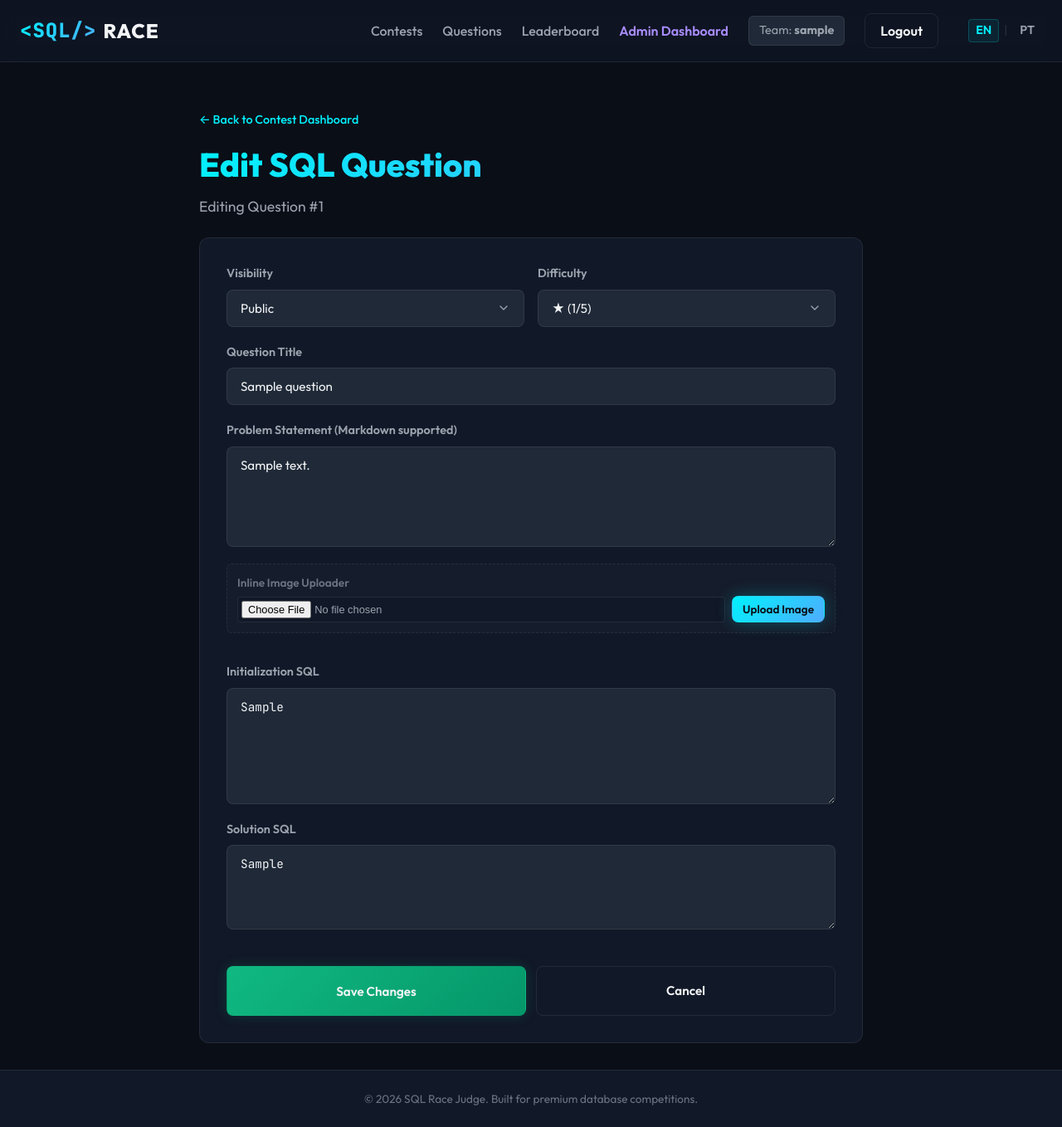
After one commit to brizzigui/sqlrace, a Flask app: page /admin/question/edit/1 in a window 1280 px wide. The commit adds this page. Shown: the whole page at 83% size. Run offline with Flask 3, Linux system fonts and the light colour scheme; the visitor is signed in with stand-in values (Sample User, id 1); a database or web service that is not in the repository returns one stand-in record (values such as "Sample title"); some libraries are stand-ins or nearby versions.

Commit message:
feat: question editing; fix: consistent style and labels

```diff
--- a/routes/admin.py
+++ b/routes/admin.py
@@ -241,3 +241,59 @@ def delete_question(question_id):
     except Exception as e:
         flash(f"Failed to delete question: {str(e)}", "danger")
     return redirect(url_for('admin.admin_dashboard'))
+
+@bp.route('/admin/question/edit/<int:question_id>', methods=['GET'])
+@admin_required
+def edit_question_view(question_id):
+    with get_main_db() as cur:
+        cur.execute("""
+            SELECT id, title, description, init_sql, solution_sql, visibility, difficulty
+            FROM questions WHERE id = %s;
+        """, (question_id,))
+        question = cur.fetchone()
+        if not question:
+            flash("Question not found.", "danger")
+            return redirect(url_for('admin.admin_dashboard'))
+
+    q_data = {
+        'id': question[0],
+        'title': question[1],
+        'description': question[2],
+        'init_sql': question[3],
+        'solution_sql': question[4],
+        'visibility': question[5],
+        'difficulty': question[6]
+    }
+    return render_template('admin_edit_question.html', question=q_data)
+
+@bp.route('/admin/question/edit/<int:question_id>', methods=['POST'])
+@admin_required
+def edit_question(question_id):
+    title = request.form.get('title', '').strip()
+    description = request.form.get('description', '').strip()
+    init_sql = request.form.get('init_sql', '').strip()
+    solution_sql = request.form.get('solution_sql', '').strip()
+    visibility = request.form.get('visibility', 'public').strip()
+    try:
+        difficulty = int(request.form.get('difficulty', 1))
+        if not (1 <= difficulty <= 5):
+            difficulty = 1
+    except ValueError:
+        difficulty = 1
+
+    if not title or not description or not init_sql or not solution_sql:
+        flash("All fields are required.", "danger")
+        return redirect(url_for('admin.edit_question_view', question_id=question_id))
+
+    try:
+        with get_main_db() as cur:
+            cur.execute("""
+                UPDATE questions
+                SET title = %s, description = %s, init_sql = %s, solution_sql = %s, visibility = %s, difficulty = %s
+                WHERE id = %s;
+            """, (title, description, init_sql, solution_sql, visibility, difficulty, question_id))
+        flash(f"Question '{title}' updated successfully!", "success")
+    except Exception as e:
+        flash(f"Failed to update question: {str(e)}", "danger")
+
+    return redirect(url_for('admin.admin_dashboard'))
--- /dev/null
+++ b/templates/admin_edit_question.html
@@ -0,0 +1,128 @@
+{% extends 'base.html' %}
+
+{% block title %}{{ _('admin_edit_question') }} - SQL Race{% endblock %}
+
+{% block content %}
+<div class="admin-container fade-in" style="max-width: 800px; margin: 0 auto;">
+    <div class="dashboard-header" style="margin-bottom: 24px;">
+        <a href="{{ url_for('admin.admin_dashboard') }}" class="back-link" style="color: var(--primary-color); text-decoration: none; display: inline-block; margin-bottom: 12px;">&larr; {{ _('leaderboard_back') }}</a>
+        <h1>{{ _('admin_edit_question') }}</h1>
+        <p>Editing Question #{{ question.id }}</p>
+    </div>
+
+    <div class="admin-card">
+        <form action="{{ url_for('admin.edit_question', question_id=question.id) }}" method="POST" class="admin-form">
+            <div class="form-row">
+                <div class="form-group">
+                    <label for="visibility">{{ _('admin_visibility') }}</label>
+                    <select id="visibility" name="visibility" required>
+                        <option value="public" {% if question.visibility == 'public' %}selected{% endif %}>{{ _('admin_public') }}</option>
+                        <option value="restricted" {% if question.visibility == 'restricted' %}selected{% endif %}>{{ _('admin_restricted') }}</option>
+                    </select>
+                </div>
+                <div class="form-group">
+                    <label for="difficulty">{{ _('admin_difficulty') }}</label>
+                    <select id="difficulty" name="difficulty" required>
+                        <option value="1" {% if question.difficulty == 1 %}selected{% endif %}>★ (1/5)</option>
+                        <option value="2" {% if question.difficulty == 2 %}selected{% endif %}>★★ (2/5)</option>
+                        <option value="3" {% if question.difficulty == 3 %}selected{% endif %}>★★★ (3/5)</option>
+                        <option value="4" {% if question.difficulty == 4 %}selected{% endif %}>★★★★ (4/5)</option>
+                        <option value="5" {% if question.difficulty == 5 %}selected{% endif %}>★★★★★ (5/5)</option>
+                    </select>
+                </div>
+            </div>
+
+            <div class="form-group">
+                <label for="q_title">{{ _('admin_question_title') }}</label>
+                <input type="text" id="q_title" name="title" value="{{ question.title }}" placeholder="e.g., Finding Top Spenders" required>
+            </div>
+            <div class="form-group">
+                <label for="q_description">{{ _('admin_statement') }}</label>
+                <textarea id="q_description" name="description" rows="5" placeholder="Describe the task and the schema structure..." required>{{ question.description }}</textarea>
+            </div>
+
+            <!-- Inline Image Uploader Helper -->
+            <div style="background: rgba(255,255,255,0.02); border: 1px dashed var(--border-color); padding: 12px; border-radius: 6px; margin-bottom: 16px;">
+                <label style="font-size: 0.85rem; color: var(--text-muted); display: block; margin-bottom: 6px;">{{ _('admin_upload_image') }}</label>
+                <div class="uploader-flex-row" style="display: flex; gap: 8px; align-items: center;">
+                    <input type="file" id="image-upload-input" accept="image/*" style="flex: 1; border: 1px solid var(--border-color); padding: 4px; border-radius: 4px; background: var(--bg-surface); color: var(--text-secondary); font-size: 0.8rem;">
+                    <button type="button" class="btn btn-primary" onclick="handleImageUpload()" style="padding: 6px 12px; font-size: 0.85rem;">{{ _('admin_upload_btn') }}</button>
+                </div>
+                <div id="image-upload-result" style="margin-top: 8px; display: none;">
+                    <label style="font-size: 0.75rem; color: var(--text-muted);">{{ _('admin_copy_tag') }}:</label>
+                    <div class="uploader-flex-row" style="display: flex; gap: 8px; margin-top: 4px;">
+                        <input type="text" id="image-tag-output" readonly style="flex: 1; padding: 6px; border: 1px solid var(--border-color); border-radius: 4px; background: var(--bg-main); color: var(--primary-color); font-family: var(--font-mono); font-size: 0.8rem;">
+                        <button type="button" class="btn btn-outline" onclick="copyImageTag()" style="padding: 4px 10px; font-size: 0.8rem;">Copy</button>
+                    </div>
+                </div>
+            </div>
+
+            <div class="form-group">
+                <label for="init_sql">{{ _('admin_init_sql') }}</label>
+                <textarea id="init_sql" name="init_sql" rows="6" class="code-textarea" placeholder="CREATE TABLE employees (id INT, salary INT);..." required>{{ question.init_sql }}</textarea>
+            </div>
+            <div class="form-group">
+                <label for="solution_sql">{{ _('admin_solution_sql') }}</label>
+                <textarea id="solution_sql" name="solution_sql" rows="4" class="code-textarea" placeholder="SELECT * FROM employees ORDER BY salary DESC LIMIT 1;" required>{{ question.solution_sql }}</textarea>
+            </div>
+
+            <div style="display: flex; gap: 12px; margin-top: 24px;">
+                <button type="submit" class="btn btn-success" style="flex: 1;">Save Changes</button>
+                <a href="{{ url_for('admin.admin_dashboard') }}" class="btn btn-outline" style="flex: 1; text-align: center; line-height: 2.2;">Cancel</a>
+            </div>
+        </form>
+    </div>
+</div>
+{% endblock %}
+
+{% block extra_js %}
+<script>
+async function handleImageUpload() {
+    const fileInput = document.getElementById('image-upload-input');
+    if (fileInput.files.length === 0) {
+        alert('Please select an image file first.');
+        return;
+    }
+
+    const formData = new FormData();
+    formData.append('image', fileInput.files[0]);
+
+    const btn = document.querySelector('button[onclick="handleImageUpload()"]');
+    const originalText = btn.textContent;
+    btn.disabled = true;
+    btn.textContent = 'Uploading...';
+
+    try {
+        const response = await fetch("{{ url_for('admin.upload_image') }}", {
+            method: 'POST',
+            body: formData
+        });
+
+        if (!response.ok) {
+            const err = await response.json();
+            throw new Error(err.error || 'Upload failed');
+        }
+
+        const data = await response.json();
+        const imgMarkdown = `![${fileInput.files[0].name}](${data.url})`;
+
+        document.getElementById('image-tag-output').value = imgMarkdown;
+        document.getElementById('image-upload-result').style.display = 'block';
+        btn.disabled = false;
+        btn.textContent = originalText;
+    } catch (err) {
+        alert('Error: ' + err.message);
+        btn.disabled = false;
+        btn.textContent = originalText;
+    }
+}
+
+function copyImageTag() {
+    const copyText = document.getElementById('image-tag-output');
+    copyText.select();
+    copyText.setSelectionRange(0, 99999);
+    navigator.clipboard.writeText(copyText.value);
+    alert('Markdown image tag copied to clipboard!');
+}
+</script>
+{% endblock %}
--- a/translations.py
+++ b/translations.py
@@ -156,7 +156,10 @@ TRANSLATIONS = {
         'admin_upload_image': 'Inline Image Uploader',
         'admin_upload_btn': 'Upload Image',
         'admin_copy_tag': 'Copy Markdown Tag',
-        'admin_select_difficulty': '-- Select Difficulty --'
+        'admin_select_difficulty': '-- Select Difficulty --',
+        'admin_edit_question': 'Edit SQL Question',
+        'admin_delete': 'Delete',
+        'admin_edit': 'Edit'
     },
     'pt': {
         # Nav Header
@@ -315,6 +318,9 @@ TRANSLATIONS = {
         'admin_upload_image': 'Enviador de Imagem Inline',
         'admin_upload_btn': 'Enviar Imagem',
         'admin_copy_tag': 'Copiar Tag Markdown',
-        'admin_select_difficulty': '-- Selecionar Dificuldade --'
+        'admin_select_difficulty': '-- Selecionar Dificuldade --',
+        'admin_edit_question': 'Editar Questão SQL',
+        'admin_delete': 'Excluir',
+        'admin_edit': 'Editar'
     }
 }
```
Also changed, not shown: templates/admin_dashboard.html (+18 -11 lines).
